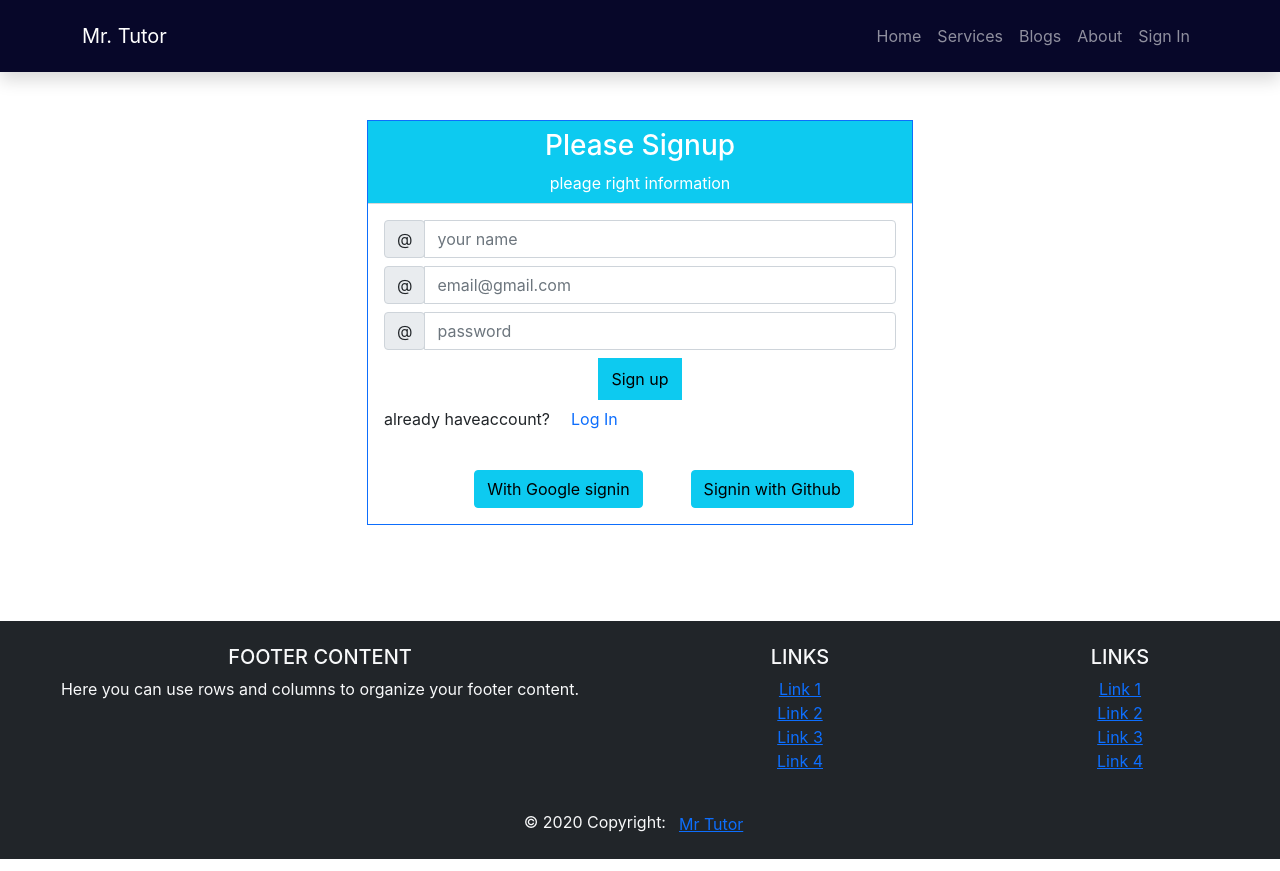
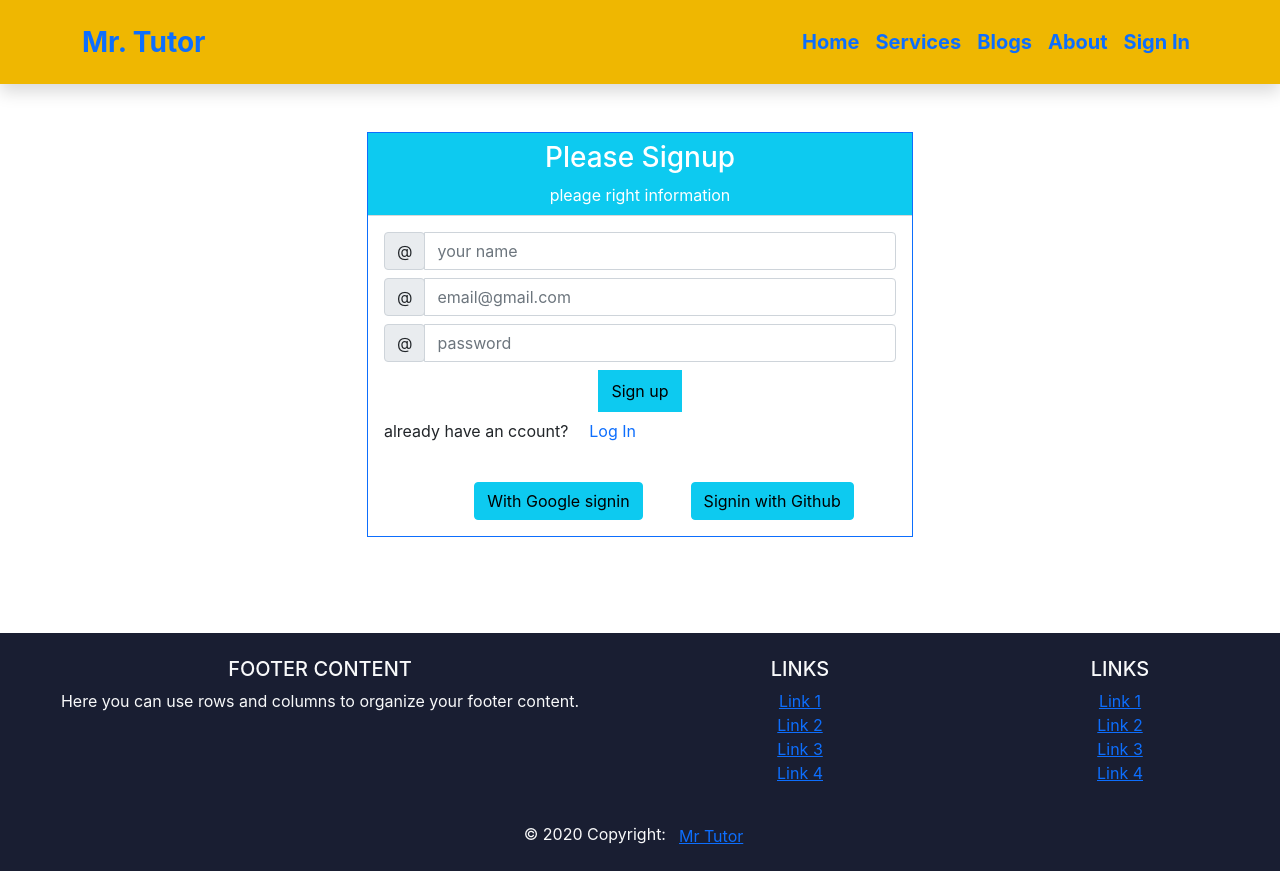
Before and after one commit to kanakWeb/mr-tutor, a React (Create React App) app: page /signup in a window 1280 px wide. Built offline with nearby package versions, Linux system fonts and the light colour scheme; no server answers.

Commit message:
user login signup and tutor description  part

```diff
--- a/src/App.js
+++ b/src/App.js
@@ -1,8 +1,10 @@
 import {Routes,Route} from 'react-router-dom';
 import "./App.css";
+import Checkout from './Pages/Home/Checkout/Checkout';
 import Footer from './Pages/Home/Footer/Footer';
 import Home from "./Pages/Home/Home/Home";
 import Login from './Pages/Home/Login/Login/Login';
+import RequireAuth from './Pages/Home/Login/RequireAuth/RequireAuth';
 import SignUp from './Pages/Home/Login/SignUp/SignUp';
 import Navigation from './Pages/Home/Navigation/Navigation';
 
@@ -15,6 +17,11 @@ function App() {
         <Route path='/' element={<Home></Home>}></Route>
         <Route path='/login' element={<Login></Login>}></Route>
         <Route path='/signup' element={<SignUp></SignUp>} ></Route>
+        <Route path='/checkout'element={
+          <RequireAuth>
+            <Checkout></Checkout>
+          </RequireAuth>
+        }></Route>
       </Routes>
       <Footer></Footer>
     </div>
--- a/src/Pages/Home/Banner/Banner.js
+++ b/src/Pages/Home/Banner/Banner.js
@@ -10,15 +10,18 @@ const Banner = () => {
         <h3 className="py-3 fs-3 fw-bold mx-5 text-primary text-center">
           Are you looking for a Home Tutor or Tuition?
         </h3>
-        <p className="text-justify text-dark fs-5 text-center w-50 mx-auto"><q>
-          Largest Tuition Mr.Tutor Are you looking for a
-          Home Tutor or Tuition? The Biggest Online Home Tutor Media
-          and Education Directory. Find a best Home Tutor or Tuition
-          Job in Dhaka, Chattogram, Sylhet, Rajshahi, Rangpur or
-          anywhere in Bangladesh (Online service). Just register as a Home Tutor for
-          free to get a Tuition or publish a Tuition Circular to hire
-          a qualified Tutor without wasting your valuable time.
-          </q></p>
+        <p className="text-justify text-dark fs-5 text-center w-50 mx-auto">
+          <q>
+
+            Well my teaching style can vary depending on the
+            personality of the student. I consider myself to be
+            optimistic and thus can divert the mind of my students
+            into how studying can be fun. The results they'll be
+            getting will be good because of the plans I have for the
+            teaching. What makes me a great teacher? Well I can play
+            guitar too and can teach....
+          </q>
+        </p>
       </div>
     </div>
   );
--- /dev/null
+++ b/src/Pages/Home/Checkout/Checkout.js
@@ -0,0 +1,11 @@
+import React from 'react';
+
+const Checkout = () => {
+    return (
+        <div>
+           <h2>CheckOut</h2>
+        </div>
+    );
+};
+
+export default Checkout;
--- a/src/Pages/Home/Footer/Footer.js
+++ b/src/Pages/Home/Footer/Footer.js
@@ -3,7 +3,7 @@ import React from 'react';
 const Footer = () => {
     return (
         <div className=''>
-             <footer className="page-footer bg-dark mb-0 text-light sticky-bottom  font-small blue pt-4">
+             <footer style={{background:'#191e32'}} className="page-footer mb-0 text-light sticky-bottom  font-small blue pt-4">
     <div className="container-fluid text-center text-md-left">
         <div className="row">
             <div className="col-md-6 mt-md-0 mt-3">
--- /dev/null
+++ b/src/Pages/Home/Login/RequireAuth/RequireAuth.js
@@ -0,0 +1,18 @@
+import React from 'react';
+import { useAuthState } from 'react-firebase-hooks/auth';
+import { Navigate, useLocation } from 'react-router-dom';
+import auth from '../../../../firebase.init';
+
+const RequireAuth = ({children}) => {
+    const [user, loading] = useAuthState(auth);
+    const location=useLocation()
+  if(loading){
+    return <h2 className='text-center'>Loading.........</h2>
+  }
+
+    if(!user){
+      return <Navigate to="/login" state={{ from: location }} replace />;
+    }
+    return children;
+};
+export default RequireAuth;
--- a/src/Pages/Home/Login/SignUp/SignUp.js
+++ b/src/Pages/Home/Login/SignUp/SignUp.js
@@ -1,10 +1,47 @@
 import React from "react";
-import { Link } from "react-router-dom";
+import { useState } from "react";
+import { useCreateUserWithEmailAndPassword } from "react-firebase-hooks/auth";
+import { Link, useNavigate } from "react-router-dom";
+import auth from "../../../../firebase.init";
 import SocialLogin from "../SocialLogin/SocialLogin";
 
 
 
 const SignUp = () => {
+  const[name,setName]=useState()
+  const[email,SetEmail]=useState()
+  const[password,setPassword]=useState()
+const navigate=useNavigate()
+
+  const [
+    createUserWithEmailAndPassword,
+    user,
+    loading,
+    error,
+  ] = useCreateUserWithEmailAndPassword(auth,{sendEmailVerification:true});
+
+  const handleNameSignup=(event)=>{
+    setName(event.target.value)
+  }
+
+  const handleEmailSignup=(event)=>{
+    SetEmail(event.target.value)
+  }
+  const handlePasswordSignup=(event)=>{
+    setPassword(event.target.value)
+  }
+
+  if (loading) {
+    return <p>Loading...</p>;
+  }
+
+  const handleSignup=(event)=>{
+    event.preventDefault()
+     createUserWithEmailAndPassword(email,password)
+    navigate("/");
+
+  }
+
 
 
   return (
@@ -15,7 +52,7 @@ const SignUp = () => {
             <div class="col-12 col-md-8 col-lg-6 pb-5">
               {/* --Form with header-- */}
 
-              <form action="mail.php" method="post">
+              <form onSubmit={handleSignup} >
                 <div class="card border-primary rounded-0">
                   <div class="card-header p-0">
                     <div class="bg-info text-white text-center py-2">
@@ -33,6 +70,7 @@ const SignUp = () => {
                           </div>
                         </div>
                         <input
+                        onChange={handleNameSignup}
                           type="text"
                           class="form-control"
                           id="name"
@@ -50,6 +88,7 @@ const SignUp = () => {
                           </div>
                         </div>
                         <input
+                        onChange={handleEmailSignup}
                           type="email"
                           class="form-control"
                           id="nombre"
@@ -68,6 +107,7 @@ const SignUp = () => {
                           </div>
                         </div>
                         <input
+                        onChange={handlePasswordSignup}
                           type="password"
                           class="form-control"
                           placeholder="password"
@@ -84,7 +124,7 @@ const SignUp = () => {
                       />
                     </div>
                     <div className="d-flex align-items-center ">
-                  <span>already haveaccount?</span>
+                  <span>already have an ccount?</span>
                   <Link className="btn-link btn mx-2 text-decoration-none btn-block" to="/login">Log In</Link>
                   </div>
                   </div>
--- a/src/Pages/Home/Login/SocialLogin/SocialLogin.js
+++ b/src/Pages/Home/Login/SocialLogin/SocialLogin.js
@@ -4,10 +4,6 @@ import { useSignInWithGoogle } from 'react-firebase-hooks/auth';
 
 
 const SocialLogin = () => {
-
-
-
-
 
     const [signInWithGoogle, user, loading, error] =
     useSignInWithGoogle(auth);
--- a/src/Pages/Home/Navigation/Navigation.js
+++ b/src/Pages/Home/Navigation/Navigation.js
@@ -6,48 +6,75 @@ import { Link } from "react-router-dom";
 import auth from "../../../firebase.init";
 
 const Navigation = () => {
-
   const [user] = useAuthState(auth);
   const handleSignOut = () => {
     signOut(auth);
   };
-
-
-
 
   return (
     <div>
       <Navbar
         collapseOnSelect
         expand="lg"
-        style={{ background: "#070729" }}
+        style={{ background: "#efb701" }}
         bg=""
         className="shadow shadow-large py-3"
         variant="dark"
       >
         <Container>
-          <Navbar.Brand as={Link} to="/">
+          <Navbar.Brand
+            className="fs-3 text-primary fw-bold"
+            as={Link}
+            to="/"
+          >
             Mr. Tutor
           </Navbar.Brand>
           <Navbar.Toggle aria-controls="responsive-navbar-nav" />
           <Navbar.Collapse id="responsive-navbar-nav">
-            <Nav className="ms-auto">
-              <Nav.Link as={Link} to="/">
+            <Nav className="ms-auto  fs-5">
+              <Nav.Link
+                className="text-primary fw-bold"
+                as={Link}
+                to="/"
+              >
                 Home
               </Nav.Link>
-              <Nav.Link href="/#service">Services</Nav.Link>
-              <Nav.Link href="#blogs">Blogs</Nav.Link>
-              <Nav.Link href="#about">About</Nav.Link>
-              {
-                user?
-                <Nav.Link onClick={handleSignOut} as={Link} to="">
-                SignOut
+              <Nav.Link
+                className="text-primary fw-bold"
+                href="/#service"
+              >
+                Services
               </Nav.Link>
-              :
-                <Nav.Link as={Link} to="login">
-                Sign In
+              <Nav.Link
+                className="text-primary fw-bold"
+                href="#blogs"
+              >
+                Blogs
               </Nav.Link>
-              }
+              <Nav.Link
+                className="text-primary fw-bold"
+                href="#about"
+              >
+                About
+              </Nav.Link>
+              {user ? (
+                <Nav.Link
+                  className="text-primary fw-bold"
+                  onClick={handleSignOut}
+                  as={Link}
+                  to=""
+                >
+                  SignOut
+                </Nav.Link>
+              ) : (
+                <Nav.Link
+                  className="text-primary fw-bold"
+                  as={Link}
+                  to="login"
+                >
+                  Sign In
+                </Nav.Link>
+              )}
             </Nav>
           </Navbar.Collapse>
         </Container>
--- a/src/Pages/Home/Service/Service.js
+++ b/src/Pages/Home/Service/Service.js
@@ -6,11 +6,11 @@ const Service = ({ service }) => {
     <div className="service my-4">
       <img height="255px" className="pt-2" src={img} alt="" />
       <h2>{name}</h2>
-      <p>Price:$ {price}</p>
-      <p>
+      <p>Price: <span className="fs-3 text-light">৳</span> {price}</p>
+      <p className="text-justify-center px-2">
         <small>{description}</small>
       </p>
-      <button className="btn btn-danger">Book:{name}</button>
+      <button className="btn btn-danger my-2 mb-0">{name}Checkout</button>
     </div>
   );
 };
```
Also changed, not shown: public/Services.json (+12 -12 lines), src/Pages/Home/Login/Login/Login.js (+41 -4 lines).
